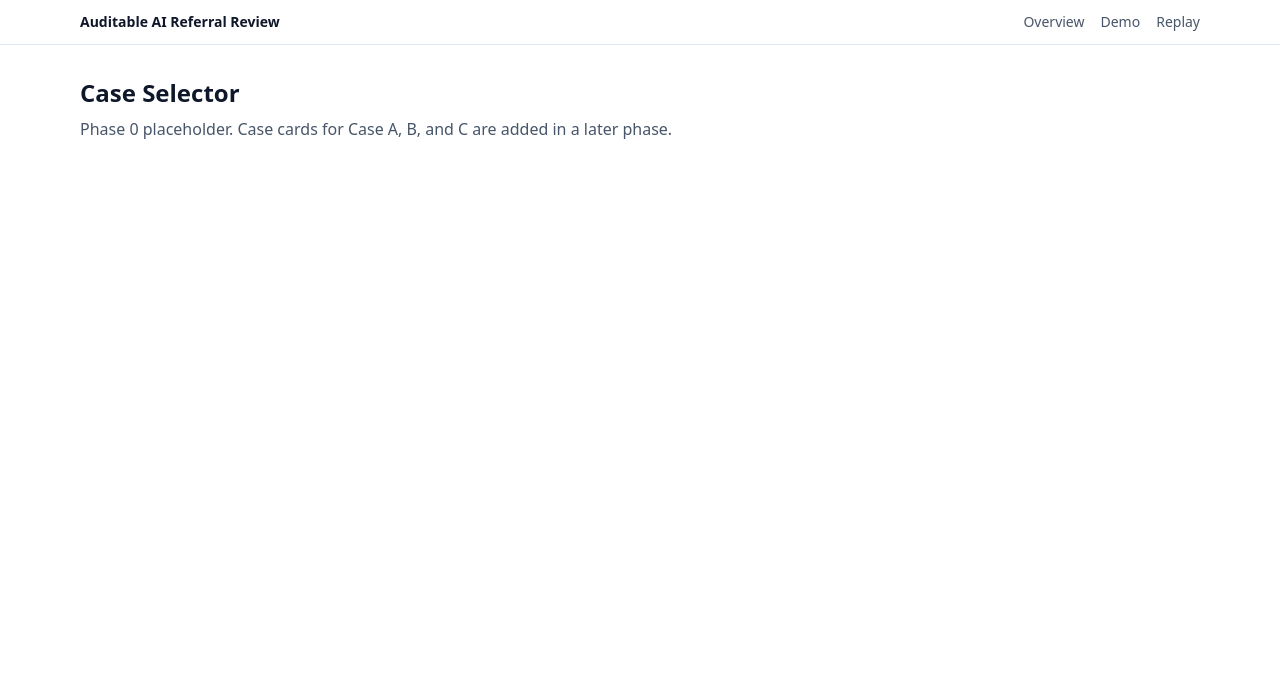
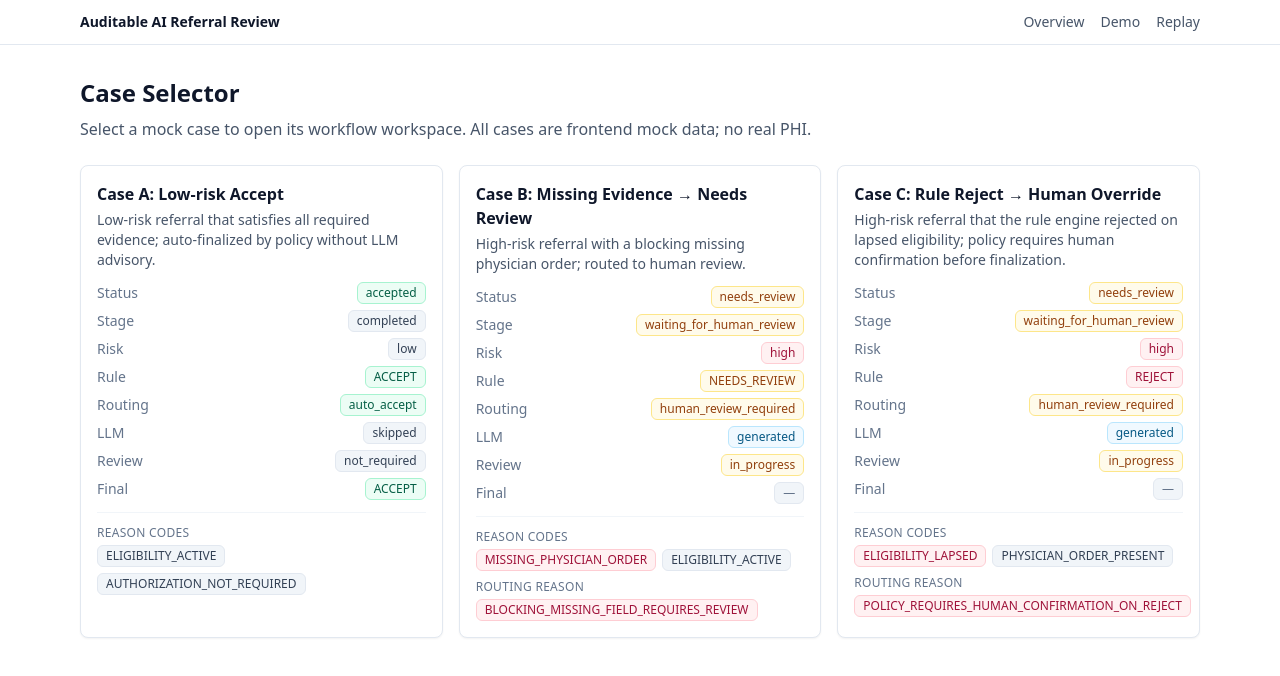
Before and after one commit to Ariosolzq/auditable-ai-referral-demo, a Next.js app: page /demo in a window 1280 px wide. Shown: the top 676 px of the page. Built offline with nearby package versions, Linux system fonts and the light colour scheme.

Commit message:
Phase 3: add case selector

```diff
--- a/app/demo/page.tsx
+++ b/app/demo/page.tsx
@@ -1,11 +1,17 @@
+import CaseSelectorGrid from "@/components/demo/CaseSelectorGrid";
+import { cases } from "@/data/cases";
+
 export default function DemoPage() {
   return (
-    <section className="space-y-2">
-      <h1 className="text-2xl font-semibold">Case Selector</h1>
-      <p className="text-slate-600">
-        Phase 0 placeholder. Case cards for Case A, B, and C are added in a
-        later phase.
-      </p>
+    <section className="space-y-6">
+      <header className="space-y-2">
+        <h1 className="text-2xl font-semibold text-slate-900">Case Selector</h1>
+        <p className="text-slate-600">
+          Select a mock case to open its workflow workspace. All cases are
+          frontend mock data; no real PHI.
+        </p>
+      </header>
+      <CaseSelectorGrid cases={cases} />
     </section>
   );
 }
--- /dev/null
+++ b/components/demo/CaseCard.tsx
@@ -0,0 +1,196 @@
+import Link from "next/link";
+import type { ReactNode } from "react";
+import type { ReasonCode, ReferralCase } from "@/types/referral";
+
+type CaseCardProps = {
+  caseData: ReferralCase;
+};
+
+const SEVERITY_RANK: Record<string, number> = {
+  blocking: 4,
+  high: 3,
+  medium: 2,
+  low: 1,
+};
+
+function badgeTone(value: string): string {
+  if (value === "accepted" || value === "ACCEPT" || value === "auto_accept") {
+    return "bg-emerald-50 text-emerald-800 border-emerald-200";
+  }
+  if (
+    value === "needs_review" ||
+    value === "NEEDS_REVIEW" ||
+    value === "UNCERTAIN" ||
+    value === "in_progress" ||
+    value === "pending" ||
+    value === "human_review_required" ||
+    value === "needs_more_evidence" ||
+    value === "waiting_for_human_review"
+  ) {
+    return "bg-amber-50 text-amber-800 border-amber-200";
+  }
+  if (
+    value === "rejected" ||
+    value === "REJECT" ||
+    value === "auto_reject" ||
+    value === "failed"
+  ) {
+    return "bg-rose-50 text-rose-800 border-rose-200";
+  }
+  if (value === "generated") {
+    return "bg-sky-50 text-sky-800 border-sky-200";
+  }
+  return "bg-slate-100 text-slate-700 border-slate-200";
+}
+
+function severityTone(severity: string): string {
+  if (severity === "blocking" || severity === "high") {
+    return "bg-rose-50 text-rose-800 border-rose-200";
+  }
+  if (severity === "medium") {
+    return "bg-amber-50 text-amber-800 border-amber-200";
+  }
+  return "bg-slate-100 text-slate-700 border-slate-200";
+}
+
+function riskTone(level: ReferralCase["riskLevel"]): string {
+  if (level === "high") return "bg-rose-50 text-rose-800 border-rose-200";
+  if (level === "medium") return "bg-amber-50 text-amber-800 border-amber-200";
+  return "bg-slate-100 text-slate-700 border-slate-200";
+}
+
+function Badge({
+  children,
+  className = "",
+}: {
+  children: ReactNode;
+  className?: string;
+}) {
+  return (
+    <span
+      className={`inline-flex items-center rounded-md border px-2 py-0.5 text-xs font-medium ${className}`}
+    >
+      {children}
+    </span>
+  );
+}
+
+function FieldRow({
+  label,
+  value,
+  tone,
+}: {
+  label: string;
+  value: string;
+  tone: string;
+}) {
+  return (
+    <div className="flex items-center justify-between gap-3 text-sm">
+      <span className="text-slate-500">{label}</span>
+      <Badge className={tone}>{value}</Badge>
+    </div>
+  );
+}
+
+export default function CaseCard({ caseData }: CaseCardProps) {
+  const finalText = caseData.finalDecision?.decision ?? "—";
+  const finalTone = caseData.finalDecision
+    ? badgeTone(caseData.finalDecision.decision)
+    : "bg-slate-100 text-slate-500 border-slate-200";
+
+  const topReasonCodes: ReasonCode[] = [...caseData.ruleEvaluation.reasonCodes]
+    .sort(
+      (a, b) =>
+        (SEVERITY_RANK[b.severity] ?? 0) - (SEVERITY_RANK[a.severity] ?? 0),
+    )
+    .slice(0, 2);
+
+  const routingHighlight = caseData.ruleEvaluation.routingReasonCodes.find(
+    (r) => r.severity === "blocking" || r.severity === "high",
+  );
+
+  return (
+    <Link
+      href={`/cases/${caseData.id}`}
+      aria-label={`Open ${caseData.title}`}
+      className="group block rounded-lg border border-slate-200 bg-white p-4 shadow-sm transition hover:border-slate-300 hover:shadow focus-visible:outline focus-visible:outline-2 focus-visible:outline-offset-2 focus-visible:outline-sky-500"
+    >
+      <div className="mb-3 space-y-1">
+        <h3 className="text-base font-semibold text-slate-900 group-hover:text-slate-950">
+          {caseData.title}
+        </h3>
+        <p className="text-sm text-slate-600">{caseData.description}</p>
+      </div>
+
+      <div className="space-y-1.5">
+        <FieldRow
+          label="Status"
+          value={caseData.currentStatus}
+          tone={badgeTone(caseData.currentStatus)}
+        />
+        <FieldRow
+          label="Stage"
+          value={caseData.currentStage}
+          tone={badgeTone(caseData.currentStage)}
+        />
+        <FieldRow
+          label="Risk"
+          value={caseData.riskLevel}
+          tone={riskTone(caseData.riskLevel)}
+        />
+        <FieldRow
+          label="Rule"
+          value={caseData.ruleEvaluation.decision}
+          tone={badgeTone(caseData.ruleEvaluation.decision)}
+        />
+        <FieldRow
+          label="Routing"
+          value={caseData.ruleEvaluation.routingDecision}
+          tone={badgeTone(caseData.ruleEvaluation.routingDecision)}
+        />
+        <FieldRow
+          label="LLM"
+          value={caseData.llmAdvisory.status}
+          tone={badgeTone(caseData.llmAdvisory.status)}
+        />
+        <FieldRow
+          label="Review"
+          value={caseData.humanReview.status}
+          tone={badgeTone(caseData.humanReview.status)}
+        />
+        <FieldRow label="Final" value={finalText} tone={finalTone} />
+      </div>
+
+      {(topReasonCodes.length > 0 || routingHighlight) && (
+        <div className="mt-3 space-y-2 border-t border-slate-100 pt-3">
+          {topReasonCodes.length > 0 && (
+            <div>
+              <p className="mb-1 text-xs uppercase tracking-wide text-slate-500">
+                Reason codes
+              </p>
+              <div className="flex flex-wrap gap-1.5">
+                {topReasonCodes.map((r) => (
+                  <Badge key={r.code} className={severityTone(r.severity)}>
+                    {r.code}
+                  </Badge>
+                ))}
+              </div>
+            </div>
+          )}
+          {routingHighlight && (
+            <div>
+              <p className="mb-1 text-xs uppercase tracking-wide text-slate-500">
+                Routing reason
+              </p>
+              <div className="flex flex-wrap gap-1.5">
+                <Badge className={severityTone(routingHighlight.severity)}>
+                  {routingHighlight.code}
+                </Badge>
+              </div>
+            </div>
+          )}
+        </div>
+      )}
+    </Link>
+  );
+}
--- /dev/null
+++ b/components/demo/CaseSelectorGrid.tsx
@@ -0,0 +1,16 @@
+import type { ReferralCase } from "@/types/referral";
+import CaseCard from "./CaseCard";
+
+type CaseSelectorGridProps = {
+  cases: ReferralCase[];
+};
+
+export default function CaseSelectorGrid({ cases }: CaseSelectorGridProps) {
+  return (
+    <div className="grid grid-cols-1 gap-4 sm:grid-cols-2 lg:grid-cols-3">
+      {cases.map((c) => (
+        <CaseCard key={c.id} caseData={c} />
+      ))}
+    </div>
+  );
+}
```
Also changed, not shown: 1 other file (tests, documents, lock files or other folders).
